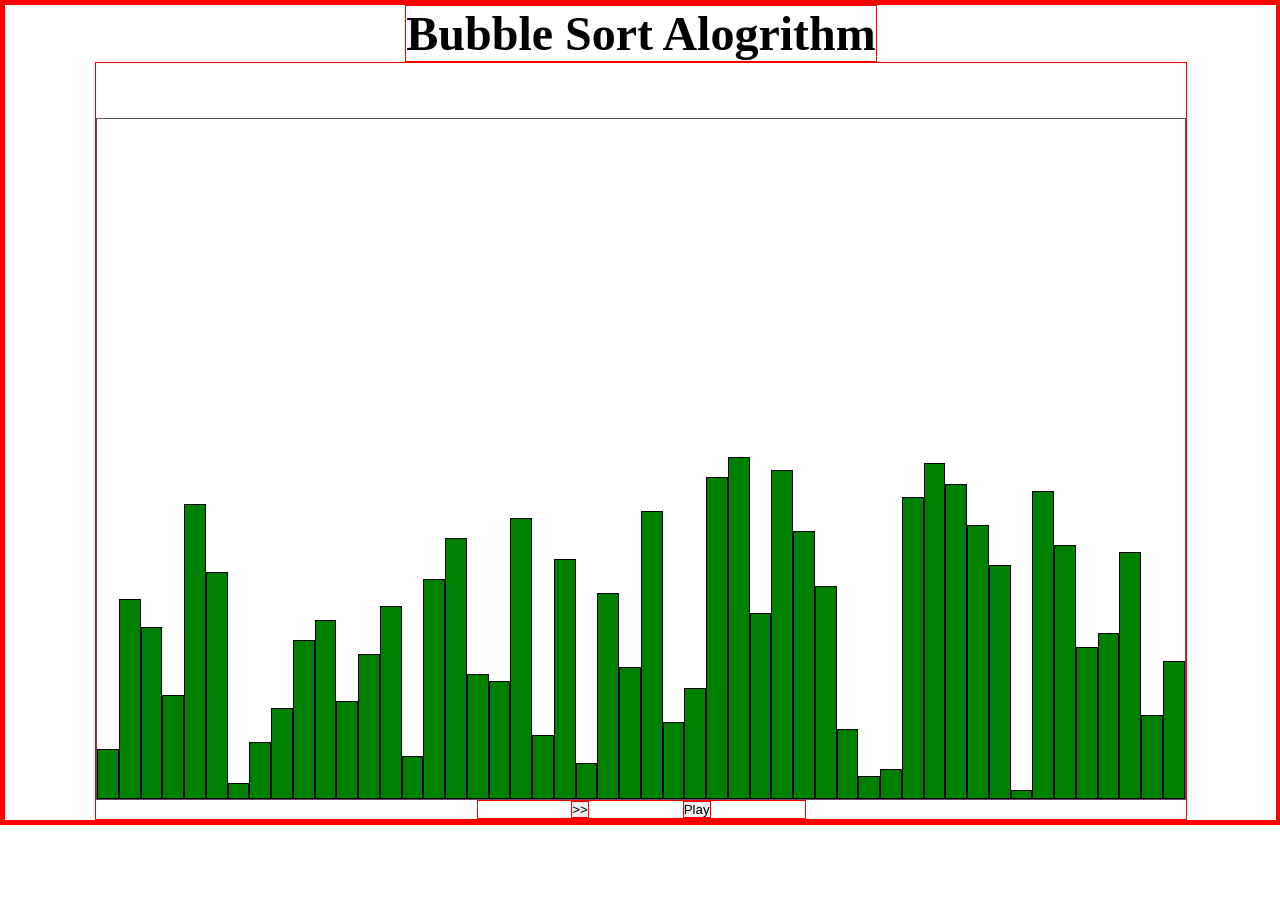
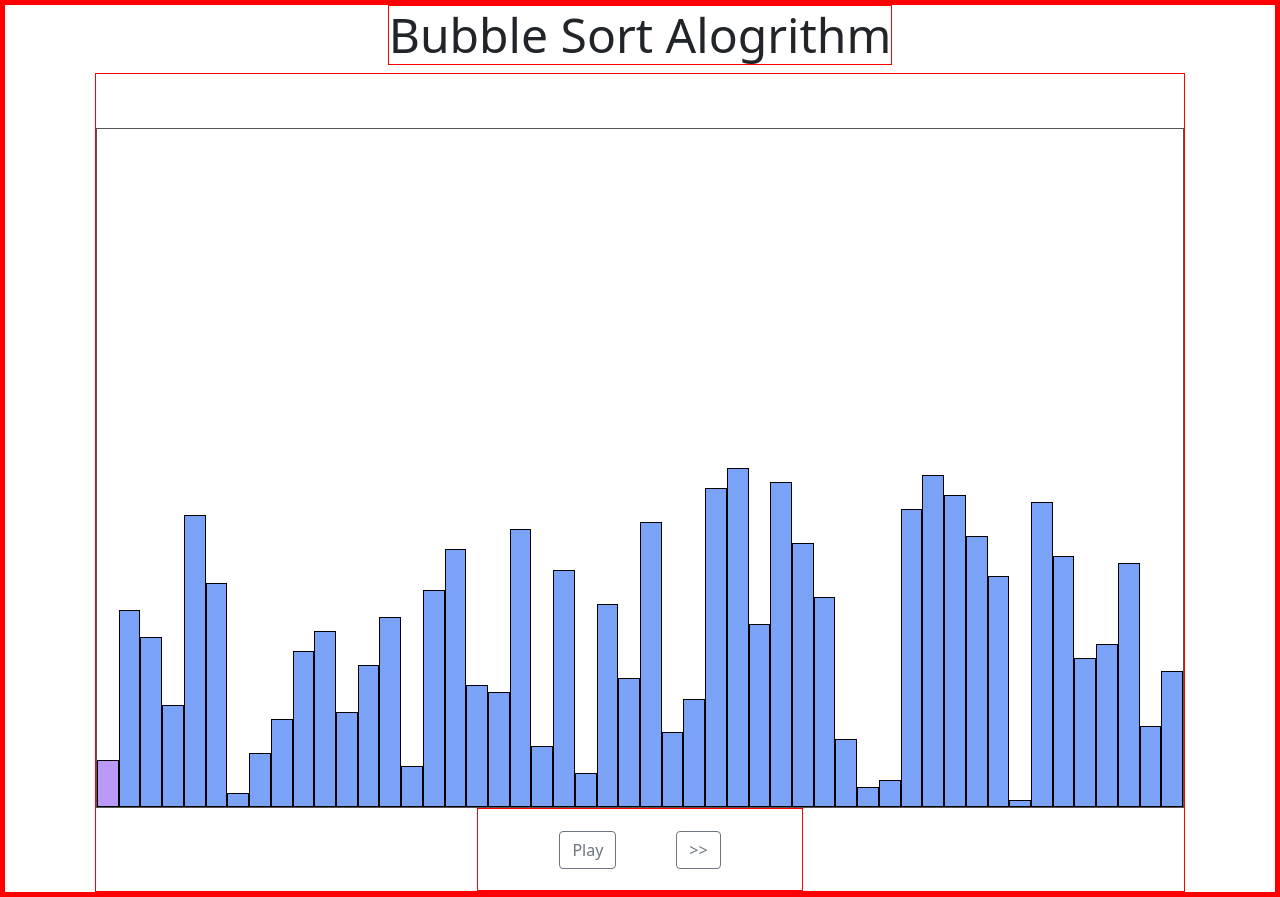
Before and after one commit to AlexHutchison-Dev/Bubble-Sort-Visualization, a React (Create React App) app: page / in a window 1280 px wide. Before the commit the page ends 825 px from the top, so only its background shows below. Built offline with nearby package versions, Linux system fonts and the light colour scheme.

Commit message:
Implemented highlighting of the focused bar in the chart

```diff
--- a/package.json
+++ b/package.json
@@ -6,6 +6,7 @@
     "@testing-library/jest-dom": "^5.14.1",
     "@testing-library/react": "^11.2.7",
     "@testing-library/user-event": "^12.8.3",
+    "bootstrap": "^5.1.3",
     "react": "^17.0.2",
     "react-dom": "^17.0.2",
     "react-scripts": "4.0.3",
--- a/src/Components/BubbleSort.jsx
+++ b/src/Components/BubbleSort.jsx
@@ -22,7 +22,7 @@ const BubbleSort = () => {
   return (
     <Container className="BubbleSort Container">
       <Title />
-      <VisualizationPlayer frames={frames} />
+      <VisualizationPlayer range={range} frames={frames} />
     </Container>
   )
 }
--- a/src/Components/Chart.jsx
+++ b/src/Components/Chart.jsx
@@ -7,25 +7,26 @@ const Container = styled.div`
   flex-wrap: wrap;
   height: 85vh;
   width: 85vw;
-  max-height: 1000px;
+  max-height: 800px;
   border: 1px solid #555;
   align-items: flex-end;
+  justify-content: center;
 `;
 
 const Bar = styled.div`
-  width: calc(2% - 2px);
+  width: calc(100% / ${(props) => props.range});
   height: ${props => props.height + "%"};
   border: 1px solid black;
-  background-color: green;
+  background-color: ${props => props.focus ? "#bb9af7" : "#7aa2f7"};
 
 `;
-const Chart = ({ list }) => {
+const Chart = ({ list, range, focus }) => {
 
   return (
     <Container>
       {
-        list.map(number => {
-          return <Bar key={Math.random()} height={number} />
+        list.map((number, index) => {
+          return <Bar key={Math.random()} height={number} range={range} focus={focus === index ? true : false} />
         })
       }
     </Container>
--- a/src/Components/ControlPane.jsx
+++ b/src/Components/ControlPane.jsx
@@ -6,12 +6,13 @@ const Container = styled.div`
   align-items: center;
   justify-content: space-evenly;
   width: 30%;
+  padding: 2%;
 `;
 const ControlPane = ({ togglePlaying, incrementFrames }) => {
   return (
     <Container>
-      <Button onClick={incrementFrames}>{">>"}</Button>
-      <Button onClick={togglePlaying}>Play</Button>
+      <Button outline onClick={togglePlaying}>Play</Button>
+      <Button outline onClick={incrementFrames}>{">>"}</Button>
     </Container>
   )
 }
--- a/src/Components/VisualizationPlayer.jsx
+++ b/src/Components/VisualizationPlayer.jsx
@@ -9,7 +9,7 @@ const Container = styled.div`
   align-items: center;
   flex-direction: column;
 `;
-const VisualizationPlayer = ({ frames }) => {
+const VisualizationPlayer = ({ frames, range }) => {
   const [frameIndex, setFrameIndex] = useState(0);
   const [playing, setPlaying] = useState(false);
 
@@ -41,7 +41,7 @@ const VisualizationPlayer = ({ frames }) => {
   }
   return (
     <Container>
-      <Chart list={frames[frameIndex]} />
+      <Chart range={range} list={frames[frameIndex].list} focus={frames[frameIndex].focus} />
       <ControlPane togglePlaying={togglePlaying} incrementFrames={incrementFrameIndex} />
     </Container>
   )
--- a/src/Helpers/ListHelpers.js
+++ b/src/Helpers/ListHelpers.js
@@ -52,7 +52,7 @@ export function bubbleSort(list) {
         list[i + 1] = list[i];
         list[i] = temp;
       }
-      frames.push([...list]);
+      frames.push({ list: [...list], focus: i });
     }
   }
   return frames;
--- a/src/index.js
+++ b/src/index.js
@@ -3,6 +3,7 @@ import ReactDOM from 'react-dom';
 import './index.css';
 import App from './App';
 import reportWebVitals from './reportWebVitals';
+import '../node_modules/bootstrap/dist/css/bootstrap.min.css';
 
 ReactDOM.render(
   <React.StrictMode>
```
Also changed, not shown: 1 other file (tests, documents, lock files or other folders).
